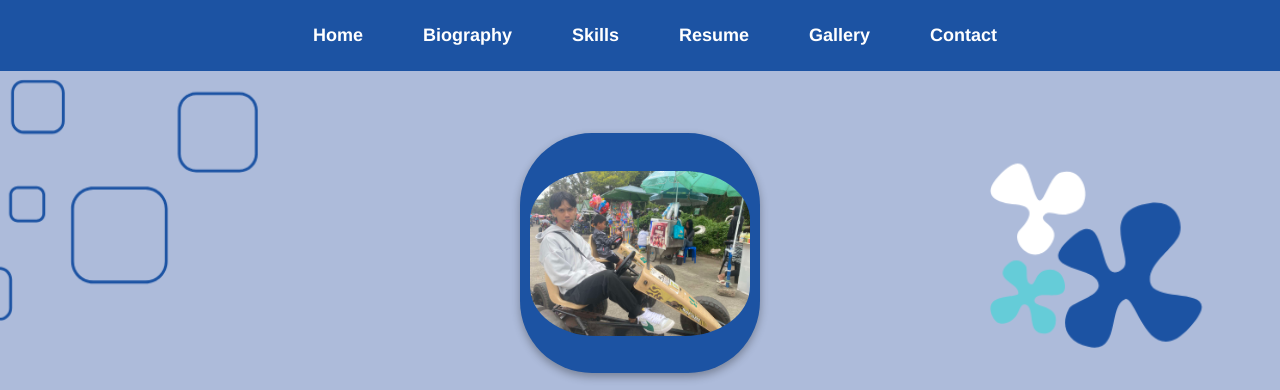
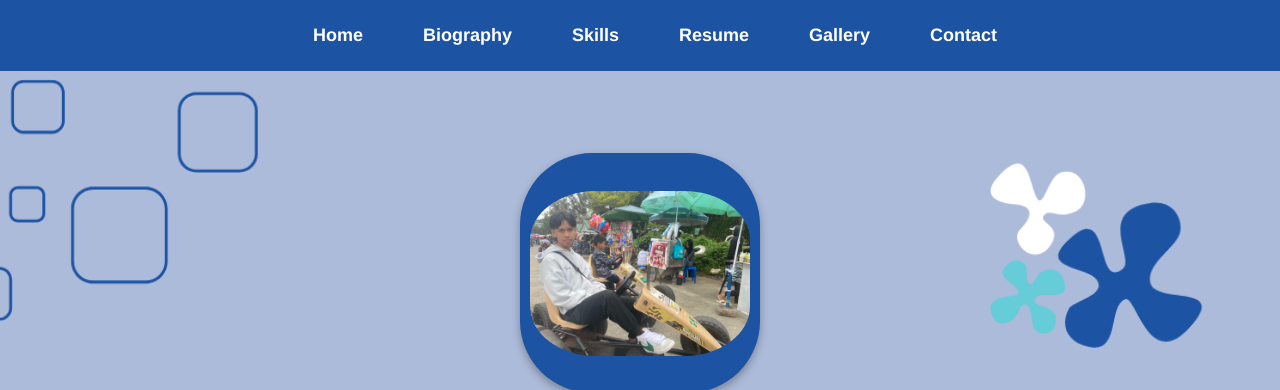
Before and after one commit to GilroBraceros/GilroPortfolio, a plain HTML site: page index.html in a window 1280 px wide. Shown: the top 390 px of the page. Drawn offline with Linux system fonts and the light colour scheme.

Commit message:
Add files via upload

```diff
--- a/index.html
+++ b/index.html
@@ -18,7 +18,7 @@
             height: 100vh;
             flex-direction: column;
             text-align: center;
-            padding-top: 80px; /* Prevents navbar overlap */
+            padding-top: 100px;
         }
 
         .navbar {
@@ -57,7 +57,7 @@
             flex-direction: column;
             align-items: center;
             gap: 20px;
-            padding: 40px;
+            padding: 50px;
             border-radius: 20px;
             width: 60%;
             max-width: 600px;
```
